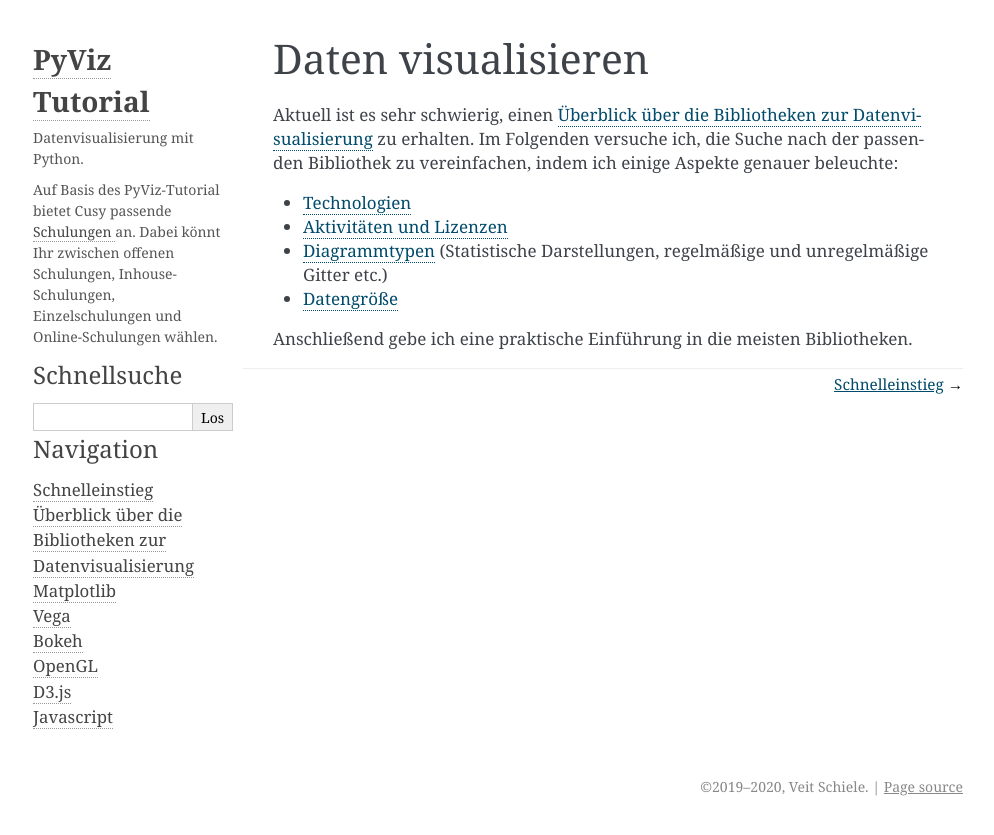
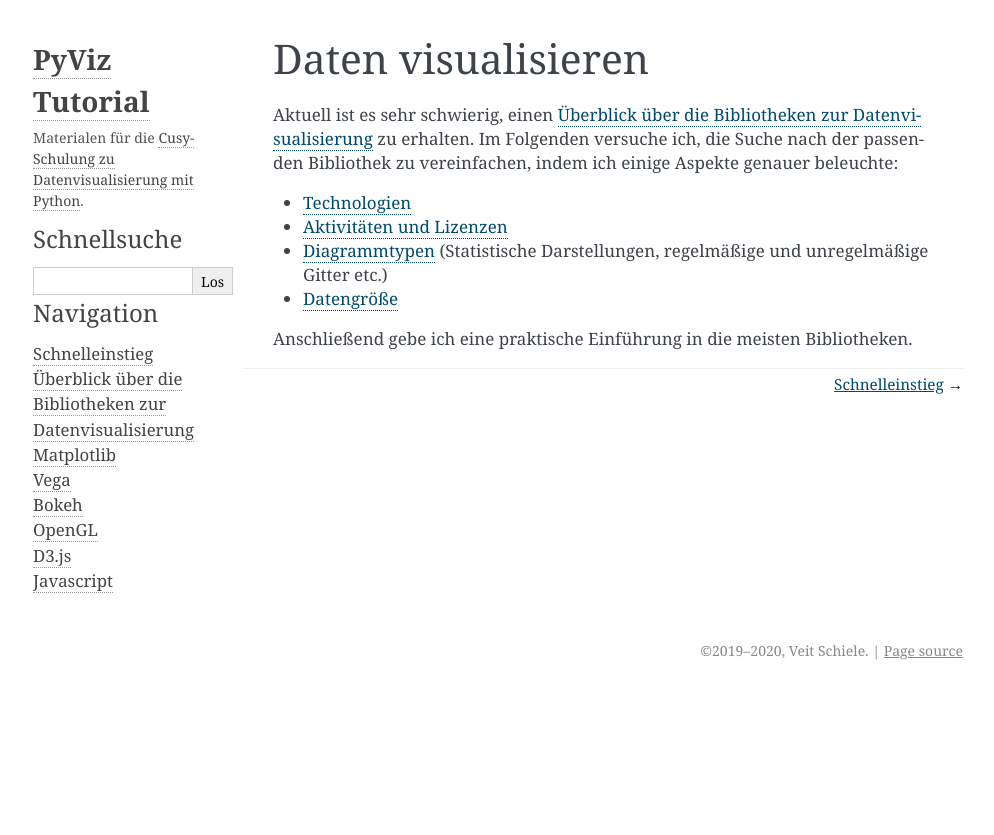
Before and after one commit to veit/pyviz-tutorial-de, a Sphinx documentation site: the page built from docs/index.rst, in a window 1280 px wide. Shown: the top 835 px of the page, without its empty margins (147-1141 px from the left). Built offline with Sphinx 7.4.7, drawn with Linux system fonts in a browser that asks for light colours; pages that are not in the unit, such as notebooks, are missing from menus.

Commit message:
Clean up sidebar

```diff
--- a/docs/_templates/training.html
+++ /dev/null
@@ -1,8 +0,0 @@
-<p>
-  Auf Basis des PyViz-Tutorial bietet Cusy passende
-  <a href="https://cusy.io/de/seminare">
-    Schulungen
-  </a>
-  an. Dabei könnt Ihr zwischen offenen Schulungen, Inhouse-Schulungen,
-  Einzelschulungen und Online-Schulungen wählen.
-</p>
--- a/docs/conf.py
+++ b/docs/conf.py
@@ -73,7 +73,7 @@ html_theme = 'alabaster'
 # documentation.
 #
 html_theme_options = {
-    'description': 'Datenvisualisierung mit Python.',
+    'description': 'Materialen für die <a href="https://cusy.io/de/seminare">Cusy-Schulung zu Datenvisualisierung mit Python</a>.',
     'fixed_sidebar': False,
     'show_powered_by': False,
     'github_user': 'veit',
@@ -86,7 +86,7 @@ html_theme_options = {
 }
 
 html_sidebars = {
-    '**':    ['about.html', 'training.html', 'searchbox.html', 'navigation.html']
+    '**':    ['about.html', 'searchbox.html', 'navigation.html']
 }
 
 # Change default HTML title
```
